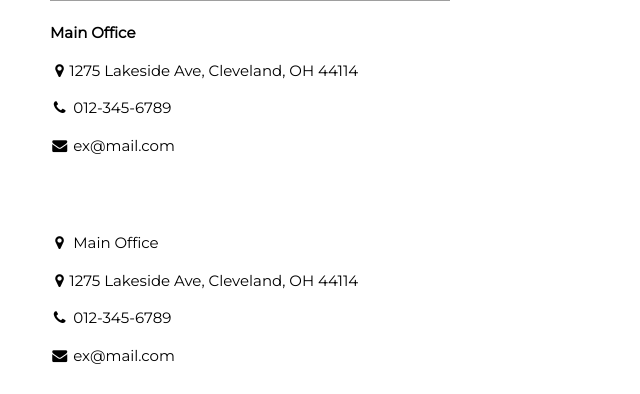
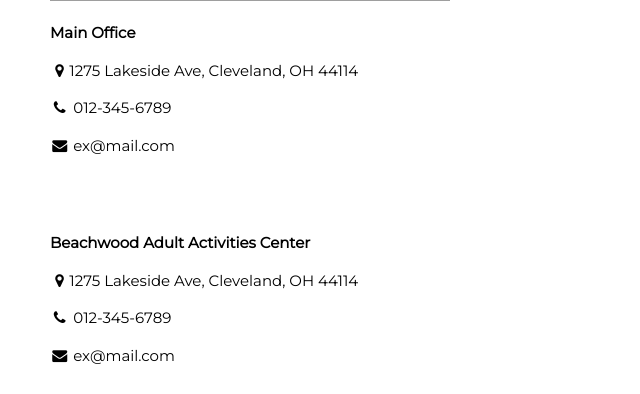
Before and after one commit to PhenaS/IST604, a PHP site: page /locations.php in a window 1280 px wide. Shown: the part 406-800 px from the top of the page, without its empty margins (0-640 px from the left). Run offline with PHP 8.4, Linux system fonts and the light colour scheme; grey boxes are pictures that could not be loaded.

Commit message:
Add files via upload

```diff
--- a/locations.php
+++ b/locations.php
@@ -30,12 +30,12 @@ body,h1,h2,h3,h4,h5,h6,.w3-wide {font-family: "Montserrat", sans-serif;}
 <div class="w3-main" style="margin-left:10px">
     <body>
         <iframe src="https://www.google.com/maps/embed?pb=!1m18!1m12!1m3!1d2987.836252065478!2d-81.69073538457049!3d41.50782317925326!2m3!1f0!2f0!3f0!3m2!1i1024!2i768!4f13.1!3m3!1m2!1s0x8830fa78535c1473%3A0x7e7677594d50f8c3!2s1275+Lakeside+Ave+E%2C+Cleveland%2C+OH+44114!5e0!3m2!1sen!2sus!4v1521238460812" width="400" height="300" frameborder="0" style="border:0" allowfullscreen></iframe>
-        <p><b>Main Office</b></p>
+        <p><b>  Main Office</b></p>
         <p><i class="fa fa-fw fa-map-marker"></i>1275 Lakeside Ave, Cleveland, OH 44114</p>
         <p><i class="fa fa-fw fa-phone"></i> 012-345-6789</p>
         <p><i class="fa fa-fw fa-envelope"></i> ex@mail.com</p>
         <br><br>
-        <p><i class="fa fa-fw fa-map-marker"></i> Main Office </p>
+        <p><b>  Beachwood Adult Activities Center </b></p>
         <p><i class="fa fa-fw fa-map-marker"></i>1275 Lakeside Ave, Cleveland, OH 44114</p>
         <p><i class="fa fa-fw fa-phone"></i> 012-345-6789</p>
         <p><i class="fa fa-fw fa-envelope"></i> ex@mail.com</p>
```
